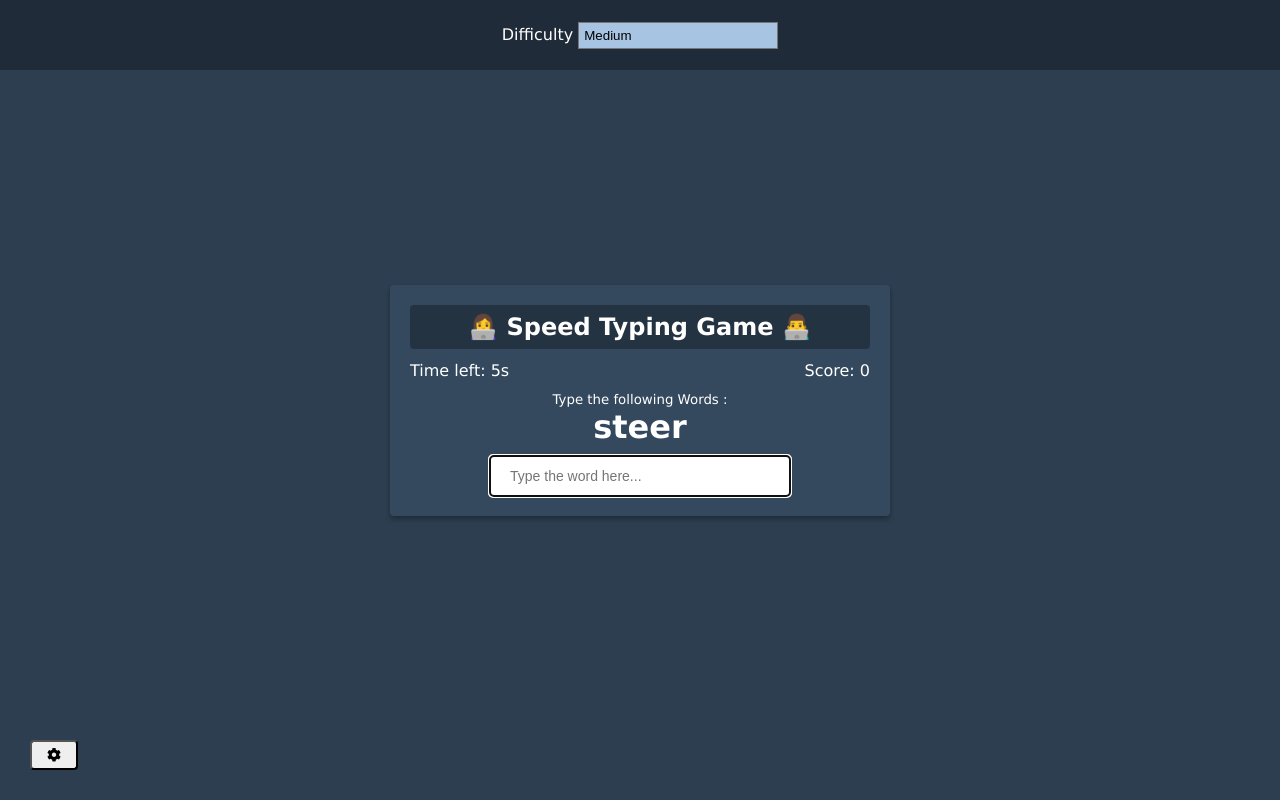
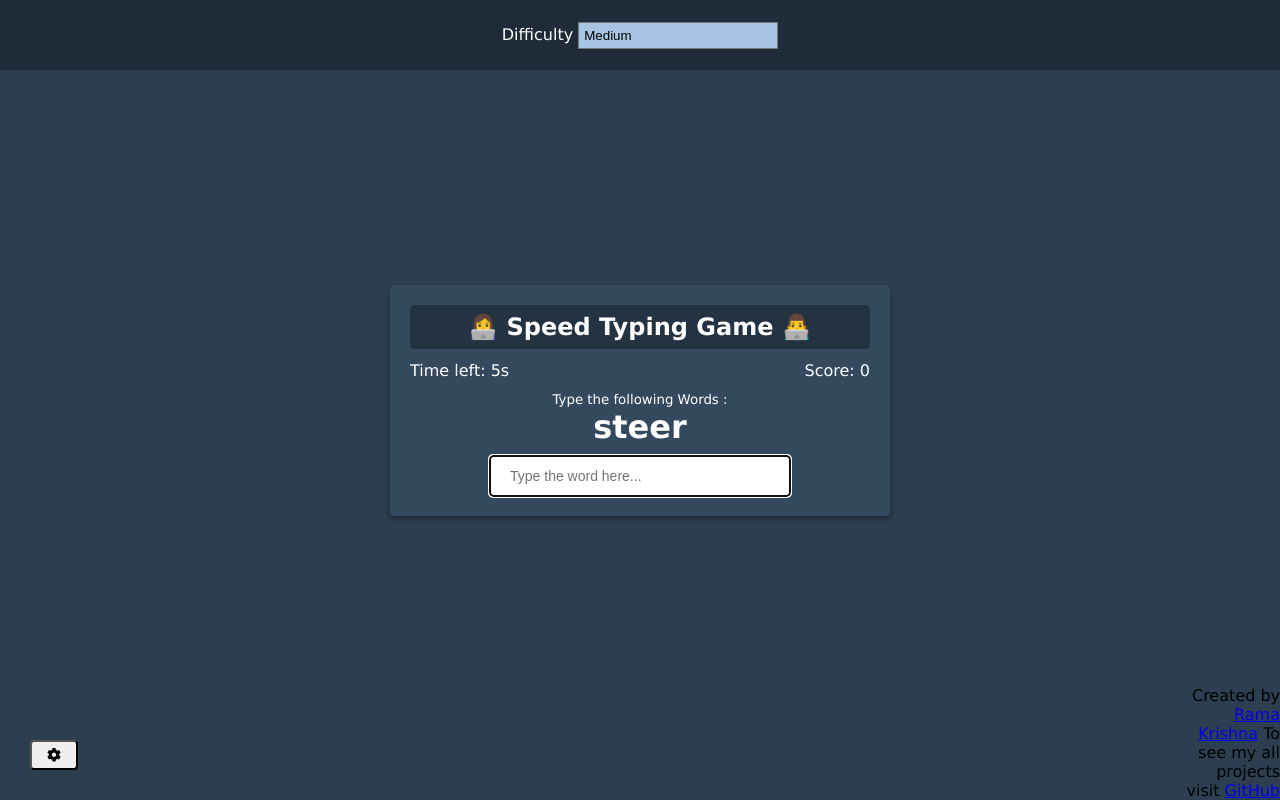
Before and after one commit to RAMAKRISHNA1009/Typing-game, a plain HTML site: page index.html in a window 1280 px wide. Drawn offline with Linux system fonts and the light colour scheme.

Commit message:
Update index.html

```diff
--- a/index.html
+++ b/index.html
@@ -51,7 +51,10 @@
 
       <div id="end-game-container" class="end-game-container"></div>
     </div>
-
+    <div style="position: absolute; bottom: 0; right: 0; width: 100px; text-align:right;">
+    Created by <a href="ramak5135@gmail.com">Rama Krishna</a>
+    To see my all projects visit <a href="https://github.com/RAMAKRISHNA1009">GitHub</a>
+  </div>
     <script src="script.js"></script>
   </body>
 </html>
```
